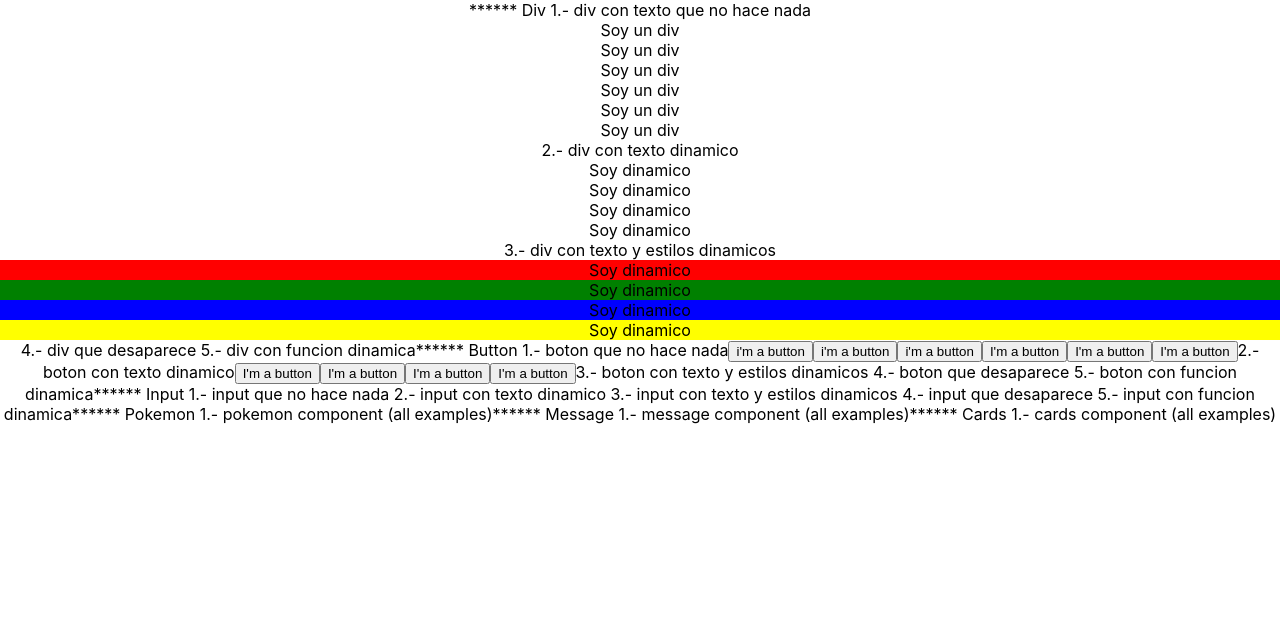
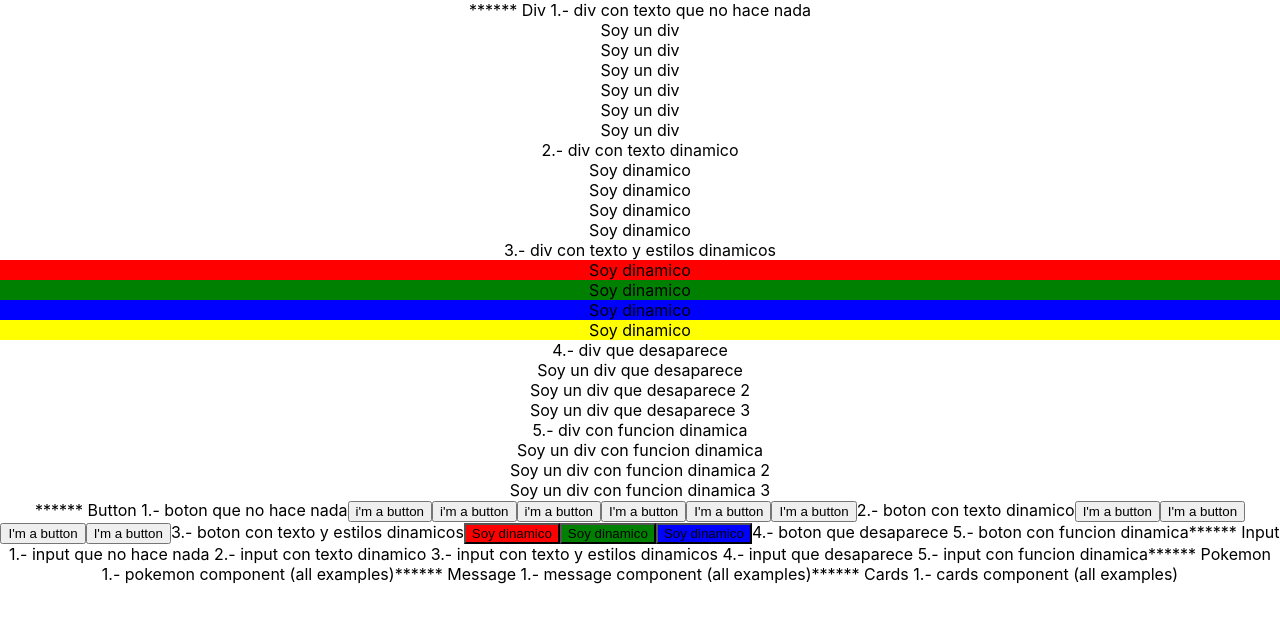
Before and after one commit to pablo179/Pokedex, a React (Create React App) app: page / in a window 1280 px wide. Shown: the top 622 px of the page. Built offline with nearby package versions, Linux system fonts and the light colour scheme.

Commit message:
last steps of div and button

```diff
--- a/src/App.js
+++ b/src/App.js
@@ -13,6 +13,12 @@ import Step3_1 from './components/Div/step3/ComponentDiv';
 import Step3_2 from './components/Div/step3/ComponentDiv2';
 import Step3_3 from './components/Div/step3/ComponentDiv3';
 import Step3_4 from './components/Div/step3/ComponentDiv4';
+import Step4_1 from './components/Div/step4/ComponentDiv';
+import Step4_2 from './components/Div/step4/ComponentDiv2';
+import Step4_3 from './components/Div/step4/ComponentDiv3';
+import Step5_1 from './components/Div/step5/ComponentDiv';
+import Step5_2 from './components/Div/step5/ComponentDiv2';
+import Step5_3 from './components/Div/step5/ComponentDiv3';
 import ComponentBtn from './components/Btn/Step1/ComponentBtn';
 import ComponentBtn2 from './components/Btn/Step1/ComponentBtn2';
 import ComponentBtn3 from './components/Btn/Step1/ComponentBtn3';
@@ -26,7 +32,17 @@ import Btn2_4 from './components/Btn/Step2/ComponentBtn4'
 import Btn3_1 from './components/Btn/Step3/ComponentBtn'
 import Btn3_2 from './components/Btn/Step3/ComponentBtn2'
 import Btn3_3 from './components/Btn/Step3/ComponentBtn3'
+
 function App() {
+  function dynamicFunction(){
+    console.log('Soy una funcion dinamica');
+  }
+  function dynamicFunction2(){
+    console.log("Soy una funcion dinamica 2")
+  }
+  function dynamicFunction3(){
+    console.log("Soy una funcion dinamica 3")
+  }
   return (
     <div className="App">
       <>
@@ -49,7 +65,14 @@ function App() {
         <Step3_3 text='Soy dinamico' myStyles={{background :'blue'}}/>
         <Step3_4 text='Soy dinamico' myStyles={{background :'yellow'}}/>
         4.- div que desaparece
+        <Step4_1/>
+        <Step4_2/>
+        <Step4_3/>
         5.- div con funcion dinamica
+        <Step5_1 myFunction={dynamicFunction}/>
+        <Step5_2 myFunction={dynamicFunction2}/>
+        <Step5_3 myFunction={dynamicFunction3}/>
+
       </>
       <>
       ****** Button
@@ -66,7 +89,9 @@ function App() {
         <Btn2_3 text="I'm a button"/>
         <Btn2_4 text="I'm a button"/>
         3.- boton con texto y estilos dinamicos
-
+        <Btn3_1 text='Soy dinamico' myStyles={{background :'red'}}/>
+        <Btn3_2 text='Soy dinamico' myStyles={{background :'green'}}/>
+        <Btn3_3 text='Soy dinamico' myStyles={{background :'blue'}}/>
         4.- boton que desaparece
         5.- boton con funcion dinamica
       </>
--- a/src/components/Btn/Step3/ComponentBtn2.jsx
+++ b/src/components/Btn/Step3/ComponentBtn2.jsx
@@ -1,6 +1,6 @@
 import React from "react";
 
 function ComponentBtn2(props){
-    return <button style={props.myStyle}>{props.text}</button>
+    return <button style={props.myStyles}>{props.text}</button>
 }
 export default ComponentBtn2
--- a/src/components/Btn/Step3/ComponentBtn3.jsx
+++ b/src/components/Btn/Step3/ComponentBtn3.jsx
@@ -1,5 +1,5 @@
 import React from "react";
 
-const ComponentBtn3 = (props)=> <button style={props.myStyle}>{props.text}</button>
+const ComponentBtn3 = (props)=> <button style={props.myStyles}>{props.text}</button>
 
 export default ComponentBtn3;
--- /dev/null
+++ b/src/components/Div/step4/ComponentDiv.jsx
@@ -0,0 +1,19 @@
+import React from "react";
+
+class ComponentDiv extends React.Component{
+    constructor(){
+        super();
+        this.state={
+            visible:true
+        }
+    }
+    dissapier(){
+        this.setState({visible: false});
+
+    }
+    render(){
+        const {visible}= this.state;
+        return visible && <div onClick={()=>this.dissapier()}>{visible}Soy un div que desaparece</div>
+    }
+}
+export default ComponentDiv
--- /dev/null
+++ b/src/components/Div/step4/ComponentDiv2.jsx
@@ -0,0 +1,11 @@
+import React from "react";
+
+function ComponentDiv2(){
+    const [visible,setVisible] = React.useState(true);
+    function dissapier(){
+        setVisible(false);
+    }
+    return visible && <div onClick={dissapier}>Soy un div que desaparece 2</div>
+
+}
+export default ComponentDiv2
--- /dev/null
+++ b/src/components/Div/step4/ComponentDiv3.jsx
@@ -0,0 +1,10 @@
+import React from "react";
+
+const ComponentDiv3 = ( ) =>{
+    const [visible, setVisible]= React.useState(true);
+    const dissapier = () =>{
+        setVisible(false);
+    }
+    return visible && <div onClick={dissapier}>Soy un div que desaparece 3</div>
+}
+export default ComponentDiv3
--- /dev/null
+++ b/src/components/Div/step5/ComponentDiv.jsx
@@ -0,0 +1,11 @@
+import React from "react";
+
+class ComponentDiv extends  React.Component{
+    constructor(props){
+        super(props)
+    }
+    render(){
+        return <div onClick={this.props.myFunction}>Soy un div con funcion dinamica</div>
+    }
+}
+export default ComponentDiv;
--- /dev/null
+++ b/src/components/Div/step5/ComponentDiv2.jsx
@@ -0,0 +1,6 @@
+import React from "react";
+
+function ComponentDiv2({myFunction}){
+    return <div onClick={myFunction}>Soy un div con funcion dinamica 2</div>
+}
+export default ComponentDiv2;
--- /dev/null
+++ b/src/components/Div/step5/ComponentDiv3.jsx
@@ -0,0 +1,6 @@
+import React from "react";
+
+const ComponentDiv3 = ({myFunction})=>{
+    return <div onClick={myFunction}>Soy un div con funcion dinamica 3</div>
+}
+export default ComponentDiv3;
```
